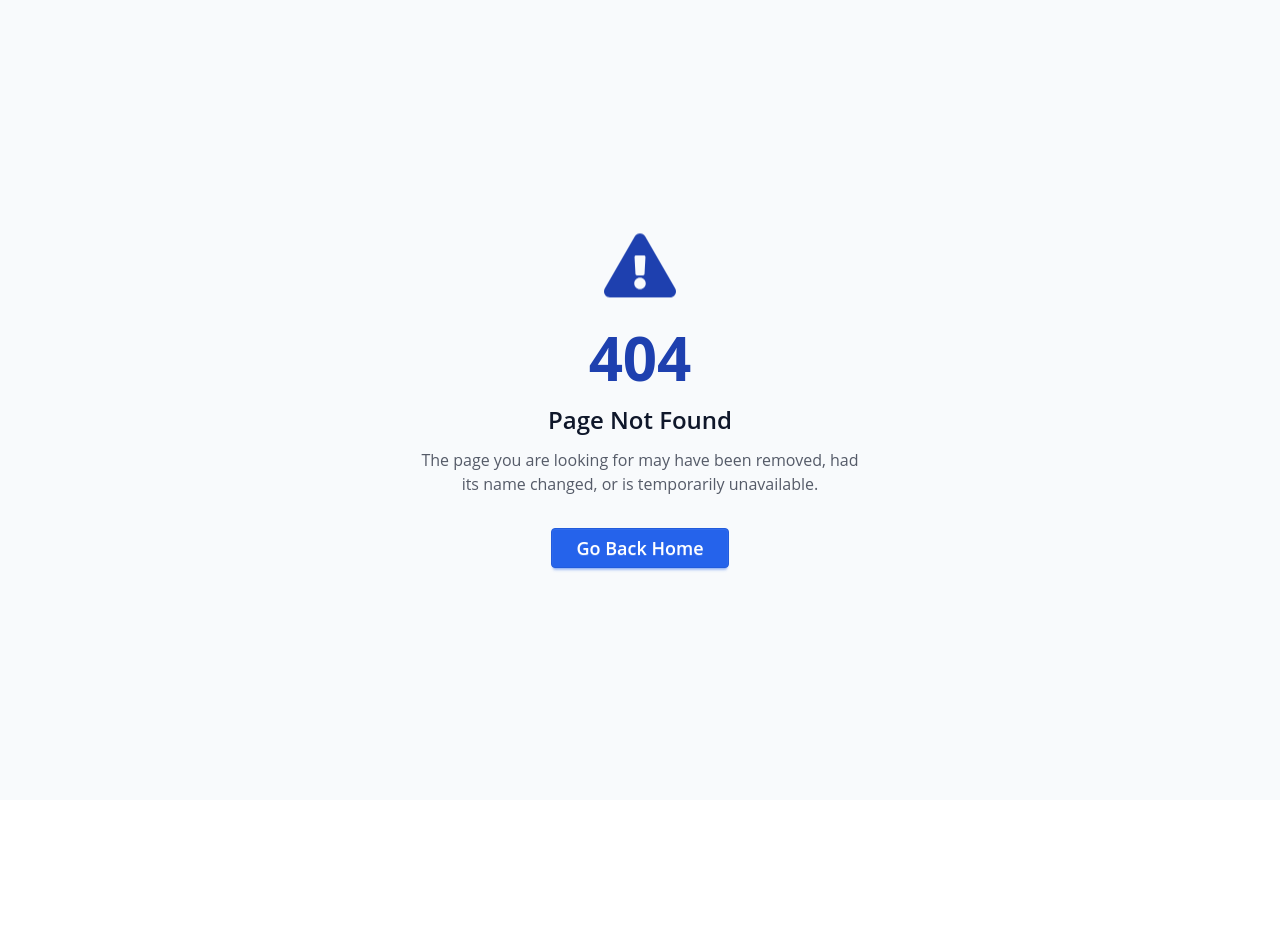
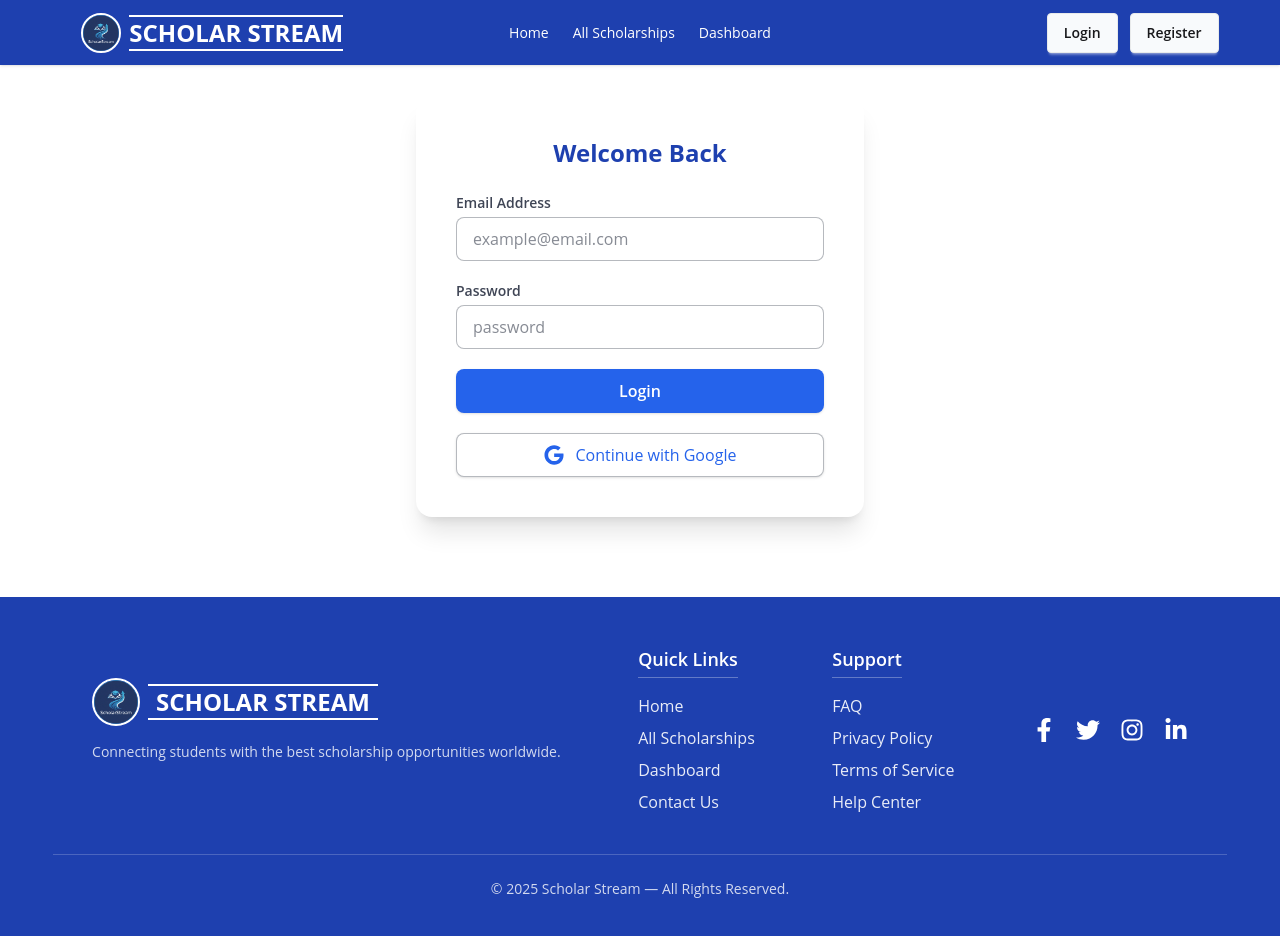
Before and after one commit to Afnan-Afrid-Jamal/Scholar-Stream-Client, a React (Vite) app: page /login in a window 1280 px wide. Before the commit this address had no page. Shown: the top 936 px of the page. Before the commit the page ends 800 px from the top, so only its background shows below. Built offline with nearby package versions, Linux system fonts and the light colour scheme.

Commit message:
image upload fuctionallity done

```diff
--- a/src/Component/Shared/Navbar.jsx
+++ b/src/Component/Shared/Navbar.jsx
@@ -103,8 +103,8 @@ const Navbar = () => {
 
                 {/* RIGHT: LOGIN / REGISTER (DESKTOP) */}
                 <div className="navbar-end hidden lg:flex gap-3">
-                    <Link className="btn">Login</Link>
-                    <Link className="btn">Register</Link>
+                    <Link to="/login" className="btn">Login</Link>
+                    <Link to="/register" className="btn">Register</Link>
                 </div>
 
             </div>
--- a/src/Pages/Login/Login.jsx
+++ b/src/Pages/Login/Login.jsx
@@ -1,10 +1,70 @@
 import React from 'react';
+import { FaGoogle } from 'react-icons/fa6';
 
 const Login = () => {
     return (
-        <div>
-            login page
+
+
+        <div className="max-w-11/12 mx-auto  bg-base-100 shadow-xl rounded-2xl p-8 md:p-10 w-full max-w-md">
+
+            <h2 className="text-2xl font-bold text-secondary text-center mb-6">
+                Welcome Back
+            </h2>
+
+            <form className="flex flex-col gap-5">
+
+                {/* Email */}
+                <div className="flex flex-col gap-1">
+                    <label className="text-sm font-semibold text-neutral/80">
+                        Email Address
+                    </label>
+                    <input
+                        type="email"
+                        placeholder="example@email.com"
+                        className="h-11 rounded-lg border border-neutral/30 bg-base-100
+                            px-4 focus:outline-none focus:border-primary
+                            focus:ring-2 focus:ring-primary/30 transition text-neutral"
+                        required
+                    />
+                </div>
+
+                {/* Password */}
+                <div className="flex flex-col gap-1">
+                    <label className="text-sm font-semibold text-neutral/80">
+                        Password
+                    </label>
+                    <input
+                        type="password"
+                        placeholder="password"
+                        className="h-11 rounded-lg border border-neutral/30 bg-base-100
+                            px-4 focus:outline-none focus:border-primary
+                            focus:ring-2 focus:ring-primary/30 transition text-neutral"
+                        required
+                    />
+                </div>
+
+                {/* Button */}
+                <button
+                    className="h-11 rounded-lg bg-primary text-white font-semibold
+                        shadow hover:bg-primary/90 active:scale-95 transition">
+                    Login
+                </button>
+                <button
+                    className="h-11 w-full flex items-center justify-center gap-3
+             rounded-lg border border-neutral/30 bg-base-100
+             text-neutral font-medium shadow-sm
+             hover:border-primary text-primary hover:shadow-md
+             active:scale-95 transition-all hover: cursor-pointer">
+
+                    <FaGoogle className="text-xl" />
+                    Continue with Google
+                </button>
+
+
+            </form>
+
         </div>
+
     );
 };
 
--- a/src/Pages/Register/Register.jsx
+++ b/src/Pages/Register/Register.jsx
@@ -1,9 +1,66 @@
 import React from 'react';
+import { FaGoogle } from 'react-icons/fa6';
+import { uploadImage } from '../../Utils';
 
 const Register = () => {
+
+    const handleImageUpload = async (event) => {
+        const file = event.target.files[0];
+        if (!file) return;
+        const url = await uploadImage(file);
+    };
+
+    const handleSubmit = (event) => {
+        event.preventDefault();
+    };
+
     return (
-        <div>
-            Register
+        <div className="max-w-11/12 mx-auto bg-base-100 shadow-xl rounded-2xl p-8 md:p-10 w-full max-w-md">
+            <h2 className="text-2xl font-bold text-secondary text-center mb-6">
+                Create an Account
+            </h2>
+
+            <form onSubmit={handleSubmit} className="flex flex-col gap-5">
+                {/* Name */}
+                <div className="flex flex-col gap-1">
+                    <label className="text-sm font-semibold text-neutral/80">Full Name</label>
+                    <input type="text" placeholder="John Doe" required
+                        className="h-11 rounded-lg border border-neutral/30 bg-base-100 px-4 focus:outline-none focus:border-primary focus:ring-2 focus:ring-primary/30 transition text-neutral" />
+                </div>
+
+                {/* Email */}
+                <div className="flex flex-col gap-1">
+                    <label className="text-sm font-semibold text-neutral/80">Email Address</label>
+                    <input type="email" placeholder="example@email.com" required
+                        className="h-11 rounded-lg border border-neutral/30 bg-base-100 px-4 focus:outline-none focus:border-primary focus:ring-2 focus:ring-primary/30 transition text-neutral" />
+                </div>
+
+                {/* Photo Upload */}
+                <div className="flex flex-col gap-1">
+                    <label className="text-sm font-semibold text-neutral/80">Upload Photo</label>
+                    <input type="file" className="file-input file-input-primary w-full" onChange={handleImageUpload} />
+                </div>
+
+                {/* Password */}
+                <div className="flex flex-col gap-1">
+                    <label className="text-sm font-semibold text-neutral/80">Password</label>
+                    <input type="password" placeholder="password" required
+                        className="h-11 rounded-lg border border-neutral/30 bg-base-100 px-4 focus:outline-none focus:border-primary focus:ring-2 focus:ring-primary/30 transition text-neutral" />
+                </div>
+
+                {/* Register Button */}
+                <button type="submit"
+                    className="h-11 rounded-lg bg-primary text-white font-semibold shadow hover:bg-primary/90 active:scale-95 transition">
+                    Register
+                </button>
+
+                {/* Google Button */}
+                <button type="button"
+                    className="h-11 w-full flex items-center justify-center gap-3 rounded-lg border border-neutral/30 bg-base-100 text-neutral font-medium shadow-sm hover:border-primary text-primary hover:shadow-md active:scale-95 transition-all cursor-pointer">
+                    <FaGoogle className="text-xl" />
+                    Continue with Google
+                </button>
+            </form>
         </div>
     );
 };
--- /dev/null
+++ b/src/Utils/index.js
@@ -0,0 +1,16 @@
+import axios from "axios";
+
+export const uploadImage = async (imageFile) => {
+  if (!imageFile) return null;
+
+  const formData = new FormData();
+  formData.append("image", imageFile);
+
+  try {
+    const res = await axios.post(`${import.meta.env.VITE_IMGBB_URL}`, formData);
+    return res.data.data.url;
+  } catch (err) {
+    console.error("Image upload failed:", err);
+    return null;
+  }
+};
```
Also changed, not shown: src/Routes/Router/Router.jsx (+10 -0 lines), 1 other file (tests, documents, lock files or other folders).
